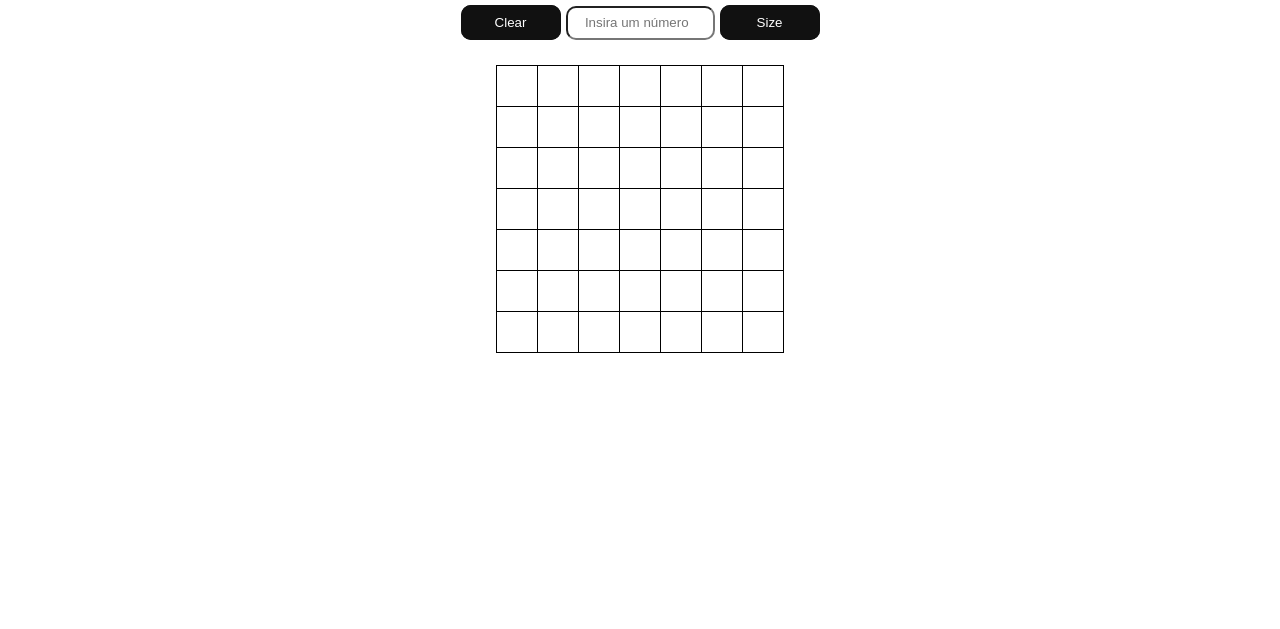
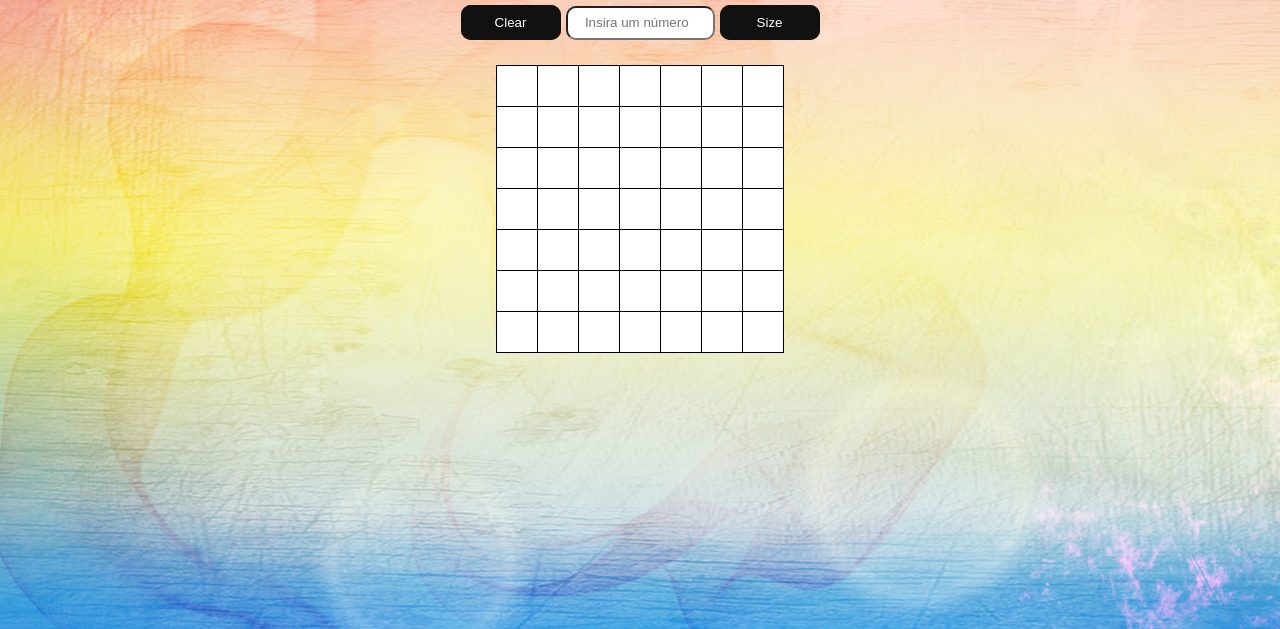
Before and after one commit to JoaoVFerreira/Project-Pixels-Art, a plain HTML site: page index.html in a window 1280 px wide. Shown: the part 171-800 px from the top of the page. Drawn offline with Linux system fonts and the light colour scheme; the site is published under a folder, as on GitHub Pages, so addresses that start at the root find nothing.

Commit message:
Update style.css

```diff
--- a/style.css
+++ b/style.css
@@ -5,7 +5,7 @@
 
 body {
     padding: 30px;
-    background-image: url(/rainbow.jpg);
+    background-image: url(rainbow.jpg);
 }
 
 h1 {
```
